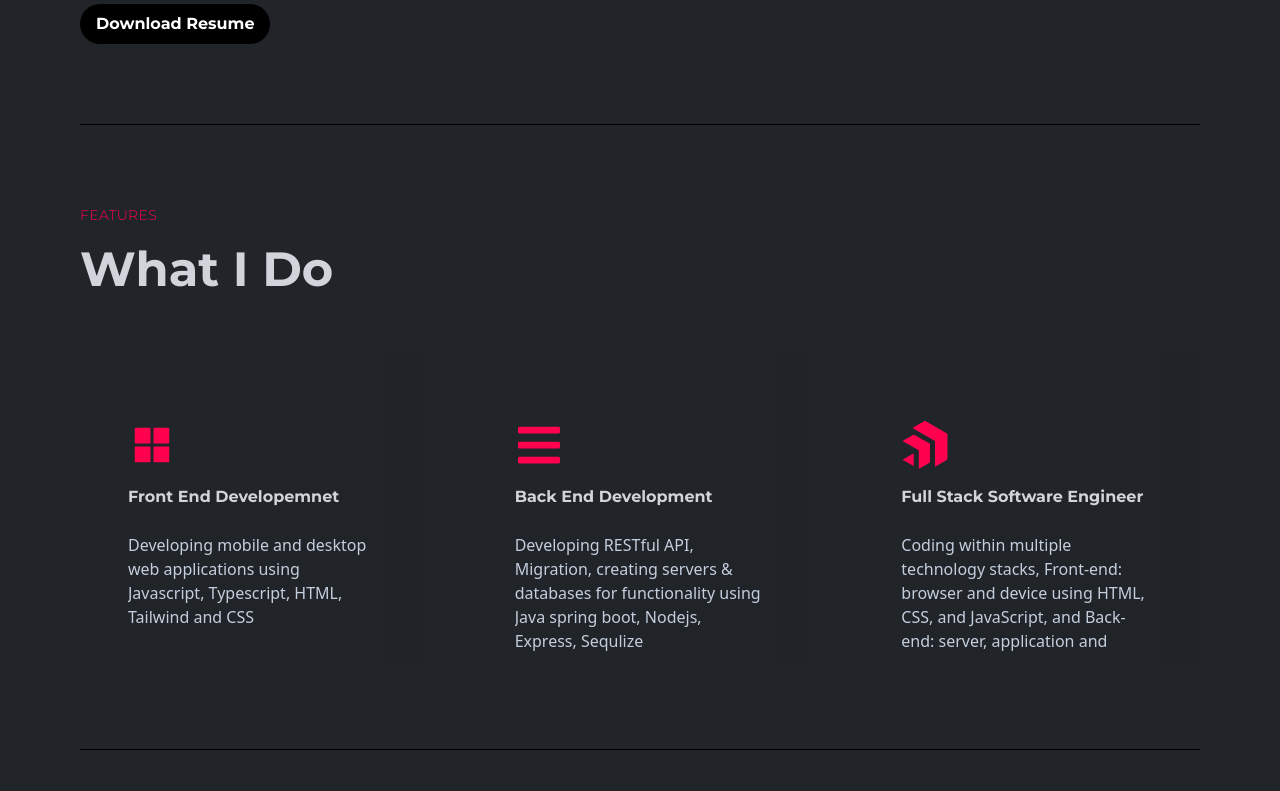
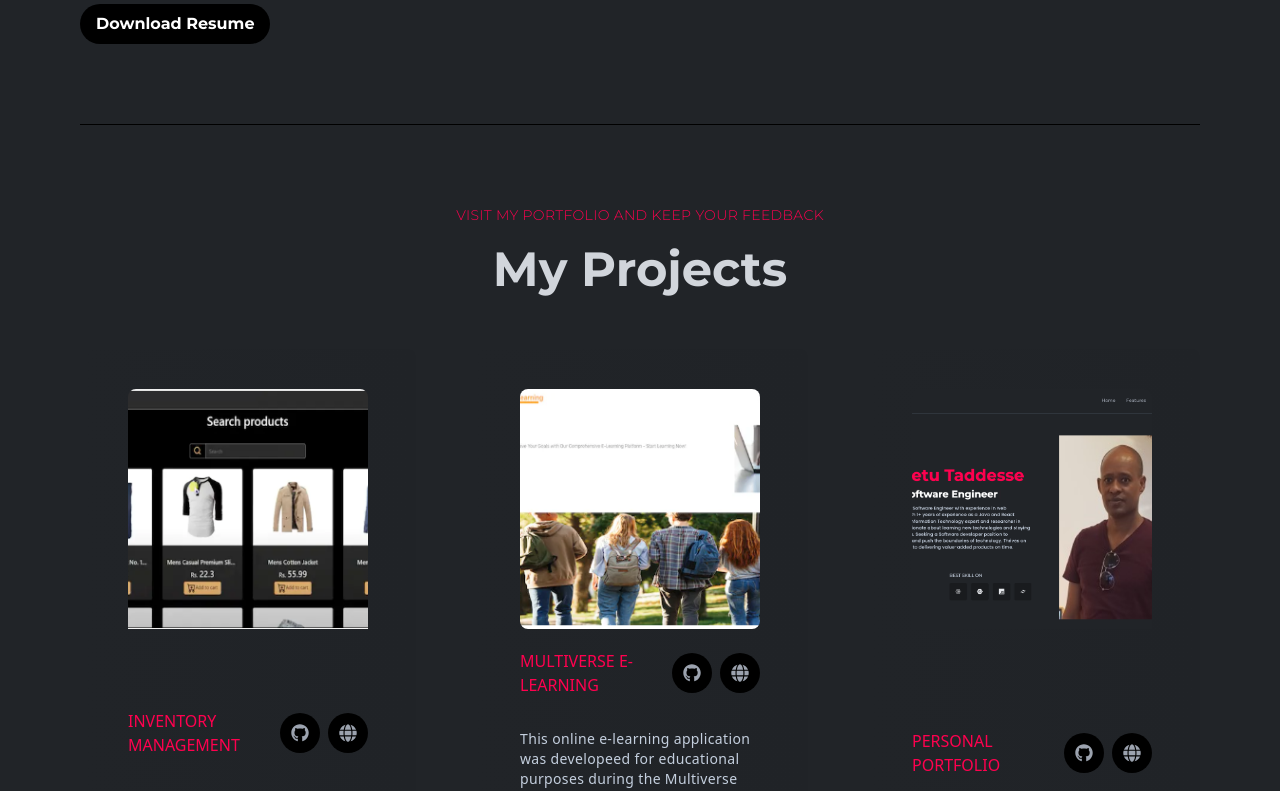
Before and after one commit to getuengda/getu_portfolioV2, a React (Create React App) app: page / in a window 1280 px wide. Shown: the part 980-1771 px from the top of the page. Built offline with nearby package versions, Linux system fonts and the light colour scheme.

Commit message:
Update menu and refactor education and experience page

```diff
--- a/src/App.js
+++ b/src/App.js
@@ -1,7 +1,6 @@
 import React from "react";
 import Navbar from "./components/navbar/Navbar";
 import Banner from "./components/banner/Banner";
-import Features from "./components/features/Features";
 import Projects from "./components/projects/Projects";
 import Resume from "./components/resume/Resume";
 import Testimonial from "./components/testimonial/Testimonial";
@@ -14,7 +13,6 @@ function App() {
         <Navbar />
       <div className="max-w-screen-2xl mx-auto px-16">
         <Banner />
-        <Features />
         <Projects />
         <Resume />
         <Testimonial />
--- a/src/assets/index.js
+++ b/src/assets/index.js
@@ -44,7 +44,8 @@ import college_result_login from "./images/projects/college_result_login.png";
 import college_login from "./images/projects/college_login.png";
 import fitclub_starter_app from "./images/projects/fitclub_starter_app.png";
 import movie_app from "./images/projects/movie_app.png";
-import getu_bg from "./images/contact/getubgphoto.png"
+import getu_bg from "./images/contact/getubgphoto.png";
+import getu_bg2 from "./images/contact/getubgphoto2.png";
 
 export {
     full_stack_certificate,
@@ -60,6 +61,7 @@ export {
     fitclub_starter_app,
     movie_app,
     getu_bg,
+    getu_bg2,
     icons8_ok,
     logo1,
     logo2,
--- a/src/components/features/Card.js
+++ /dev/null
@@ -1,39 +0,0 @@
-import React from 'react'
-import { HiArrowRight } from 'react-icons/hi'
-
-const Card = ({title, des, icons}) => {
-  return (
-    <div className="w-full px-12 h-80 py-10 rounded-lg shadow-shadowOne flex items-center
-        bg-gradient-to-r from-bodyColor to-[#202327] group hover:bg-gradient-to-b
-        hover:from-black hover:to-[#1e2024] transition-colors duration-100 group">
-        <div className="h-72 overflow-y-hidden">
-            <div className="flex h-full flex-col gap-8 translate-y-14 group-hover:translate-y-0
-                    transition-transform duration-500">
-                <div className='w-10 h-8 flex flex-col justify-between'>
-                    {icons ? (<span className="text-5xl text-designColor">{icons}</span>
-                    ) : (
-                        <>
-                    <span className='w-full h-[2px] rounded-lg bg-designColor inline-flex'></span>
-                    <span className='w-full h-[2px] rounded-lg bg-designColor inline-flex'></span>
-                    <span className='w-full h-[2px] rounded-lg bg-designColor inline-flex'></span>
-                    <span className='w-full h-[2px] rounded-lg bg-designColor inline-flex'></span>
-                    </>
-                    )}
-
-                </div>
-                <div className="flex flex-col gap-6">
-                    <h2 className="text-1.75xl font-titleFont font-bold text-gray-300">
-                        {title}
-                    </h2>
-                    <p className="base">{des}</p>
-                    <span className="text-2xl text-designColor">
-                        < HiArrowRight/>
-                    </span>
-                </div>
-            </div>
-        </div>
-    </div>
-  )
-}
-
-export default Card
--- a/src/components/features/Features.js
+++ /dev/null
@@ -1,37 +0,0 @@
-import React from 'react'
-import Title from '../layouts/Title'
-import Card from './Card'
-import { SiProgress } from 'react-icons/si'
-import { FaBars } from 'react-icons/fa'
-import { AiFillAppstore } from 'react-icons/ai'
-
-const Features = () => {
-  return (
-    <section
-      id="features"
-      className="w-full py-20 border-b-[1px] border-b-black"
-      >
-      <Title title="Features" des="What I Do"/>
-      <div className="grid grid-cols-3 gap-10">
-        <Card
-          title="Front End Developemnet"
-          des="Developing mobile and desktop web applications using Javascript, Typescript, HTML, Tailwind and CSS"
-          icons={<AiFillAppstore />}
-        />
-        <Card
-          title="Back End Development"
-          des="Developing RESTful API, Migration, creating servers & databases for functionality using Java spring boot, Nodejs, Express, Sequlize"
-          icons={<FaBars />}
-          />
-        <Card
-          title="Full Stack Software Engineer"
-          des="Coding within multiple technology stacks, Front-end: browser and device using HTML,
-          CSS, and JavaScript, and Back-end: server, application and database using Java & Spring Boot."
-          icons={<SiProgress />}
-        />
-      </div>
-    </section>
-  )
-}
-
-export default Features
--- a/src/components/resume/Education.js
+++ b/src/components/resume/Education.js
@@ -9,7 +9,7 @@ const Education = () => {
         animate={{opacity:1, transition:{duration:.5}}}
         className="w-full flex gap-20"
         >
-        <div className='w-1/2'>
+        <div className='w-full'>
             <div className="py-12 font-titleFont flex flex-col gap-4">
             <p className="text-sm text-designColor tracking-[4px]">2001 - 2023</p>
             <h2 className="text-4xl font-bold">Educational Quality</h2>
@@ -42,38 +42,6 @@ const Education = () => {
                 />
             </div>
         </div>
-
-        <div className='w-1/2'>
-        <div className="py-12 font-titleFont flex flex-col gap-4">
-            <p className="text-sm text-designColor tracking-[4px] uppercase">2004 - Present</p>
-            <h2 className="text-4xl font-bold">Job Experience</h2>
-        </div>
-        <div className="mt-14 w-full h-[1000px] border-l-[6px] border-l-black boarder-opacity-30 flex flex-col gap-10">
-            <ResumeLists
-                title="Software Engineer"
-                subtitle="McKinsey & Company (2022 - Present)"
-                des="Participate in designing, development, and implementation of highly scalable, high-volume software systems and components,
-                    both in frontend and backend development of client-facing web applications."
-            />
-            <ResumeLists
-                title="Advisor/Geospatial Analyst"
-                subtitle="INSA (2009 - 2020)"
-                des="Collaborated with team members to build knowledge and skill on relational database, spatial analysis,
-                    mapping as well as adapted and implemented an international standard and procedure. ."
-            />
-            <ResumeLists
-                title="Researcher"
-                subtitle="EIAR (2020)"
-                des="Agricultural researcher, saptial and temporal analysis, Agro-climate analysis, specifical involved in climate and Agicultural Risk Analysis Projects."
-            />
-            <ResumeLists
-                title="Researcher"
-                subtitle="EIAR (2004 - 2009)"
-                des="Agricultural researcher, specifical involved in climate and Agicultural Risk Analysis Projects."
-            />
-        </div>
-        </div>
-
         </motion.div>
   )
 }
--- a/src/components/resume/Experiences.js
+++ b/src/components/resume/Experiences.js
@@ -9,41 +9,7 @@ const Experiences = () => {
         animate={{opacity:1, transition:{duration:.5}}}
         className="w-full flex gap-20"
         >
-        <div className='w-1/2'>
-        <div className="py-12 font-titleFont flex flex-col gap-4">
-            <p className="text-sm text-designColor tracking-[4px] uppercase">2004 - Present</p>
-            <h2 className="text-4xl font-bold">Training Experiences</h2>
-        </div>
-        <div className="mt-14 w-full h-[1000px] border-l-[6px] border-l-black boarder-opacity-30 flex flex-col gap-10">
-        <ResumeLists
-                    title="Full Stack Software Engineer"
-                    subtitle="Multiverse (2022 - 2023)"
-                    des="Completed a rigorous training program on full-stack web development, with expertise in Test Driven Development,
-                        CSS, HTML, Bootstrap, Express, Node, React, Redux, JavaScript, Postman API, Docker, MySQL, PostgreSQL and REST APIs.
-                        I have gained valuable experience building both frontend and backend application independently and in collaboration with cross-functional teams,
-                        managing deadlines and deliverables, and delivering high-quality, scalable software solutions."
-                />
-                <ResumeLists
-                    title="Java Full Stack Developerr"
-                    subtitle="Atlanta Technical College (03/2022)"
-                    des="Participating in a Full Stack Java Developer program through Generation USA spending 560 hours learning technologies
-                        to deploy full stack web applications using Git, Javascript, Java, HTML5, CSS3, SQL, and Bootstrap.Participating in a Full Stack Java Developer program through Generation USA spending over 460+ hours learning technologies to deploy full stack web applications using Git, Javascript, Java, HTML5, CSS3, SQL, and Bootstrap."
-                />
-                <ResumeLists
-                    title="Web Developer"
-                    subtitle="Delgado Community College (09/2021)"
-                    des="Participating in a Web Developer program through Generation USA spending over 400+ hours learning technologies
-                    to deploy web applications using Git, Javascript, HTML5, CSS3 and Bootstrap."
-                />
-                <ResumeLists
-                    title="Master of Science GIS And Remote Sensing"
-                    subtitle="Addis Ababa University (03/2009)"
-                    des="Spatial database management and programming, Enviromental Risk Assessement, Spatial and Temporal Analysis."
-                />
-        </div>
-        </div>
-
-        <div className='w-1/2'>
+        <div className='w-full'>
         <div className="py-12 font-titleFont flex flex-col gap-4">
             <p className="text-sm text-designColor tracking-[4px] uppercase">2004 - Present</p>
             <h2 className="text-4xl font-bold">Job Experiences</h2>
--- a/src/components/resume/ResumeLists.js
+++ b/src/components/resume/ResumeLists.js
@@ -13,14 +13,14 @@ const ResumeLists = ({title, subtitle, des}) => {
       <div className="w-full bg-black bg-opacity-20 hover:bg-opacity-30 duration-300
           rounded-lg px-10 flex flex-col justify-center gap-1 shadow-shadowOne">
 
-        <h3 className="text-2xl font-semibold group-hover:text-white duration-300">
+        <h3 className="text-3xl font-semibold group-hover:text-white duration-300">
           {title}
         </h3>
-        <p className="text-sm mt-1 text-gray-400 group-hover:text-white duration-300">
+        <p className="text-base mt-1 text-gray-400 group-hover:text-white duration-300">
           {subtitle}
         </p>
 
-        <p className="text-base mt-5 font-medium text-gray-400 group-hover:text-gray-300 duration-300">
+        <p className="text-xl mt-5 font-medium text-gray-400 group-hover:text-gray-300 duration-300">
         {des}
       </p>
       </div>
--- a/src/constants/index.js
+++ b/src/constants/index.js
@@ -6,26 +6,21 @@ export const navLinksdata=[
     },
     {
         _id: 1002,
-        title: "Features",
-        link: "features",
-    },
-    {
-        _id: 1003,
         title: "Projects",
         link: "projects",
     },
     {
-        _id: 1004,
+        _id: 1003,
         title: "Resume",
         link: "resume",
     },
     {
-        _id: 1005,
+        _id: 1004,
         title: "Testimonial",
         link: "testimonial",
     },
     {
-        _id: 1006,
+        _id: 1005,
         title: "Contact",
         link: "contact",
     },
```
Also changed, not shown: src/assets/images/contact/getu_fotor_bg.png (added), src/assets/images/contact/getubgphoto2.png (added).
